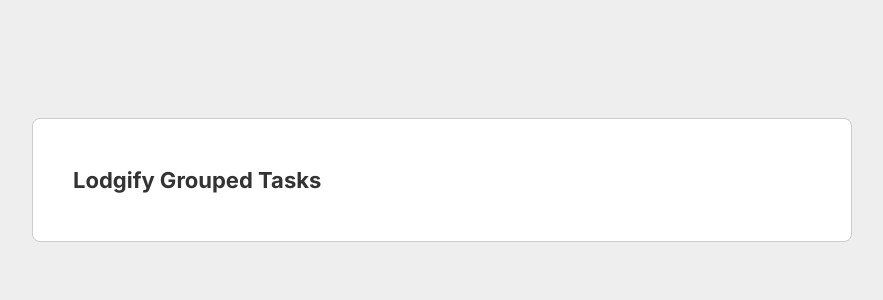
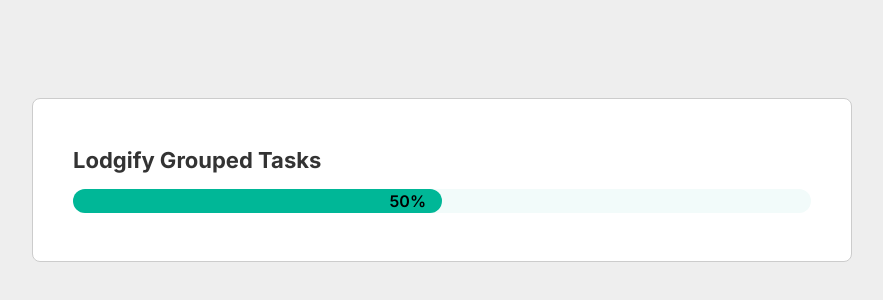
Before and after one commit to g5l/accordion-challenge, a Next.js app: page / in a window 1280 px wide. Shown: the part 220-520 px from the top of the page, without its empty margins (198-1081 px from the left). Built offline with nearby package versions, Linux system fonts and the light colour scheme.

Commit message:
feat: Created the ProgressBar component

```diff
--- /dev/null
+++ b/src/components/AccordionGroup/ProgressBar.tsx
@@ -0,0 +1,11 @@
+import * as React from 'react'
+import {Props} from './types';
+import {Bar, Progress} from './styles'
+
+const ProgressBar: React.FC<Props> = (props) => (
+  <Bar>
+    <Progress percentage={props.percentage}>{props.percentage}%</Progress>
+  </Bar>
+)
+
+export default ProgressBar;
--- /dev/null
+++ b/src/components/ProgressBar/ProgressBar.tsx
@@ -0,0 +1,11 @@
+import * as React from 'react'
+import {Props} from './types';
+import {Bar, Progress} from './styles'
+
+const ProgressBar: React.FC<Props> = (props) => (
+  <Bar>
+    <Progress percentage={props.percentage}>{props.percentage}%</Progress>
+  </Bar>
+)
+
+export default ProgressBar;
--- /dev/null
+++ b/src/components/ProgressBar/styles.tsx
@@ -0,0 +1,24 @@
+'use client'
+import styled from 'styled-components';
+import {Props} from './types';
+
+export const Bar = styled.div`
+  background: #F2FBFA;
+  width: 100%;
+  height: 24px;
+  border-radius: 24px;
+`
+
+export const Progress = styled.div<Props>`
+  display: flex;
+  align-items: center;
+  justify-content: flex-end;
+  width: ${(props) => props.percentage}%;
+  height: 100%;
+  padding: 0 16px;
+  border-radius: 24px;
+  background: #00B797;
+  font-size: 16px;
+  font-weight: 600;
+  transition: width 0.5s ease;
+`
--- /dev/null
+++ b/src/components/ProgressBar/types.ts
@@ -0,0 +1,3 @@
+export type Props = {
+  percentage: number
+}
--- a/src/components/TasksWidget/TasksWidget.tsx
+++ b/src/components/TasksWidget/TasksWidget.tsx
@@ -1,13 +1,16 @@
 import * as React from 'react'
 import {Container, Header, Title} from './styles'
+import ProgressBar from "@/components/ProgressBar/ProgressBar";
 
 type Props = {
   title: string
 }
+
 const TasksWidget: React.FC<Props> = (props) => (
   <Container>
     <Header>
       <Title>{props.title}</Title>
+      <ProgressBar percentage={50}/>
     </Header>
   </Container>
 )
```
